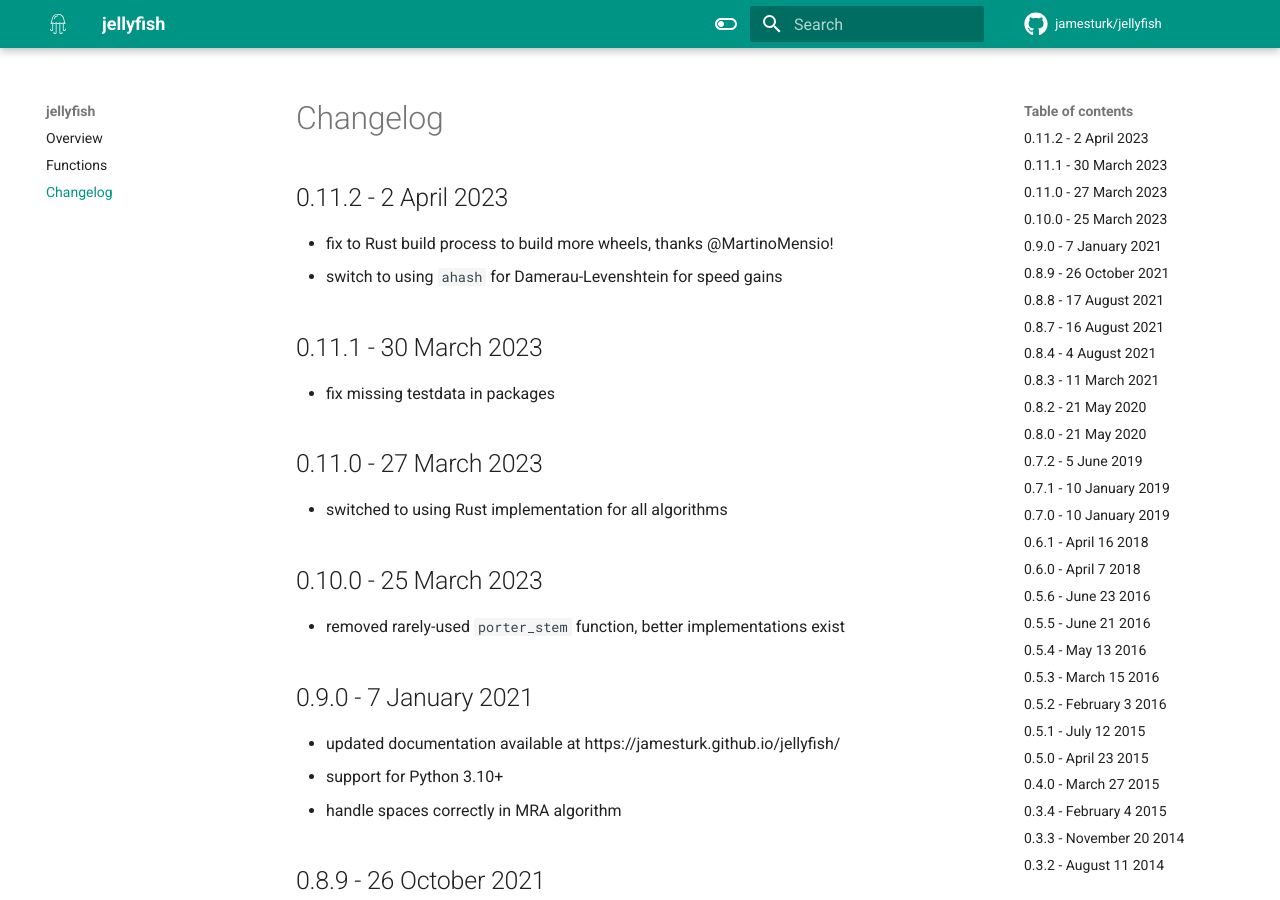
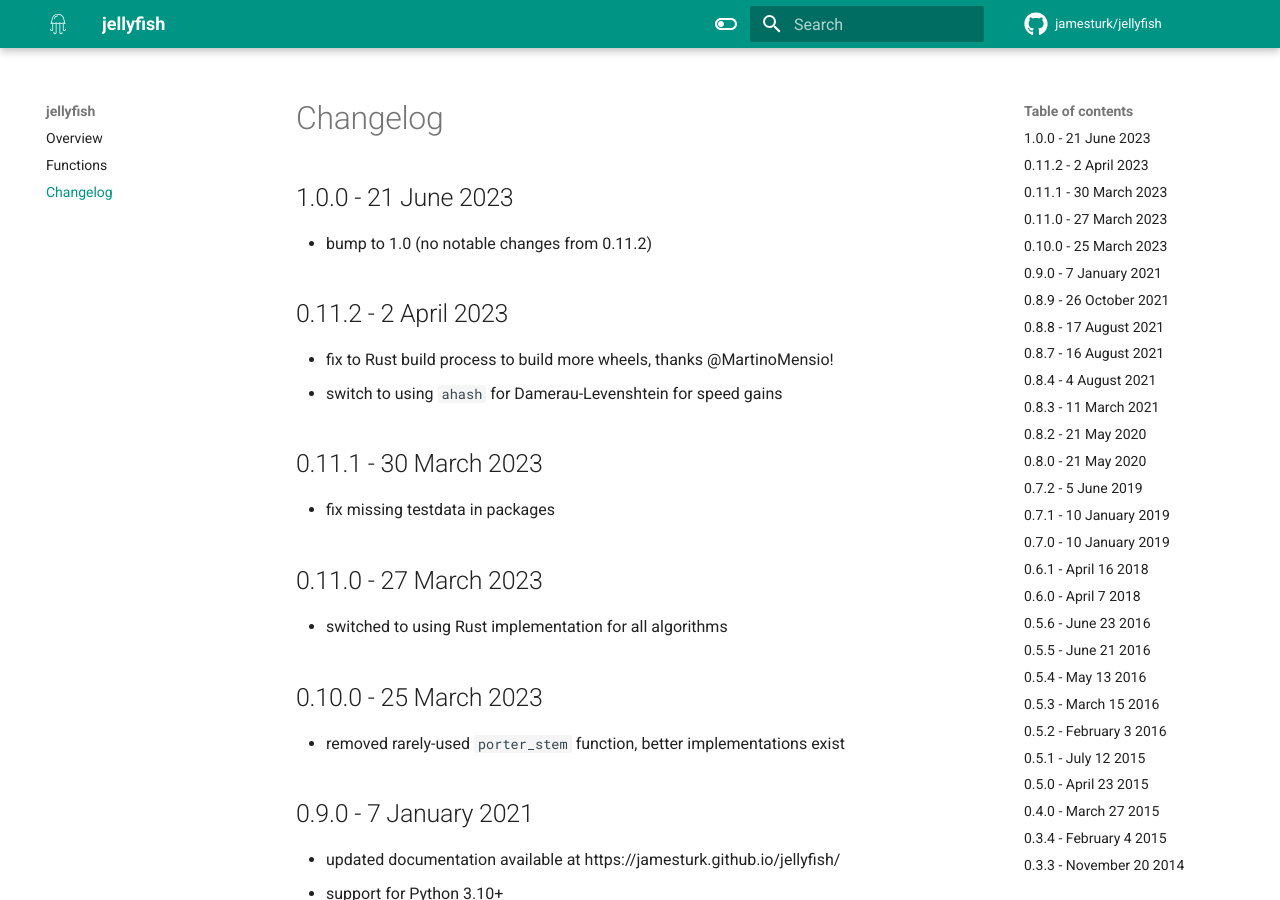
Before and after one commit to jamesturk/jellyfish, an MkDocs documentation site: the page built from docs/changelog.md, in a window 1280 px wide and 900 px high. Built offline with MkDocs 1.6.1 and Material for MkDocs 9.7.7, drawn with Linux system fonts in a browser that asks for light colours; comment, search, counter and statistics services are not loaded; some of the changed text lies outside the part shown.

Commit message:
bump version

```diff
--- a/docs/changelog.md
+++ b/docs/changelog.md
@@ -1,5 +1,9 @@
 Changelog
 =========
+
+1.0.0 - 21 June 2023
+--------------------
+* bump to 1.0 (no notable changes from 0.11.2)
 
 0.11.2 - 2 April 2023
 ---------------------
--- a/mkdocs.yml
+++ b/mkdocs.yml
@@ -2,7 +2,7 @@ site_name: jellyfish
 site_url: https://jamesturk.github.io/jellyfish/
 site_author: James Turk
 site_description: A python library for approximate and phonetic matching of strings.
-copyright: Copyright &copy; 2021 James Turk
+copyright: Copyright &copy; 2011 James Turk
 repo_url: https://github.com/jamesturk/jellyfish
 repo_name: jamesturk/jellyfish
 edit_uri: edit/main/docs/
```
